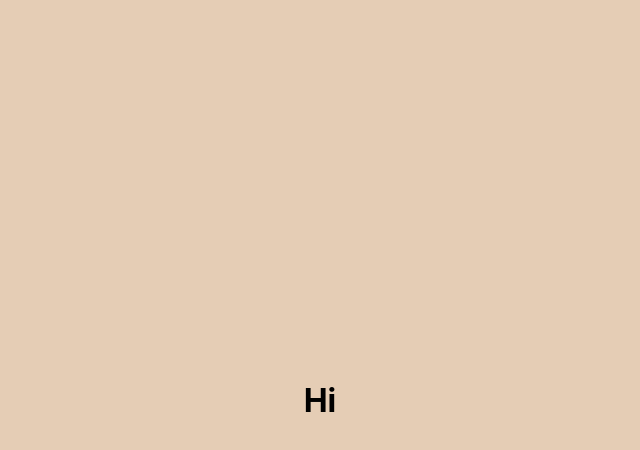
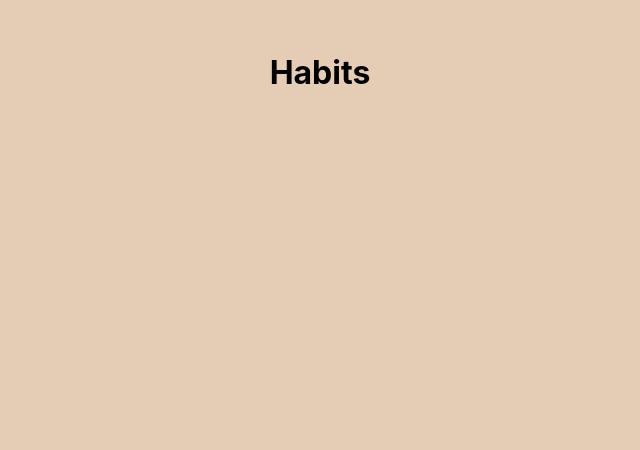
Before and after one commit to bbenip/habit-tracker, a React (Vite) app: page / in a window 1280 px wide. Shown: the top 450 px of the page, without its empty margins (320-960 px from the left). Built offline with nearby package versions, Linux system fonts and the light colour scheme.

Commit message:
Create HabitList component for main page

```diff
--- a/src/App.tsx
+++ b/src/App.tsx
@@ -1,7 +1,9 @@
+import { HabitList } from "./HabitList";
+
 import "./App.css";
 
-export const App = () => {
-  return (
-    <h1>Hi</h1>
-  );
-};
+export const App = () => (
+  <>
+    <HabitList />
+  </>
+);
--- /dev/null
+++ b/src/HabitList.tsx
@@ -0,0 +1,19 @@
+import { useState } from 'react';
+
+export const HabitList = () => {
+  const [habits] = useState([]);
+
+  const habitTags = habits.map(({ name }) => (
+    <li>
+      <input type="checkbox" id={name} />
+      <label htmlFor={name}>{name}</label>
+    </li>
+  ));
+
+  return (
+    <>
+      <h1>Habits</h1>
+      <ul>{habitTags}</ul>
+    </>
+  );
+}
--- a/src/index.css
+++ b/src/index.css
@@ -8,5 +8,4 @@ body {
   margin: 0;
   min-height: 100vh;
   min-width: 320px;
-  place-items: center;
 }
```
